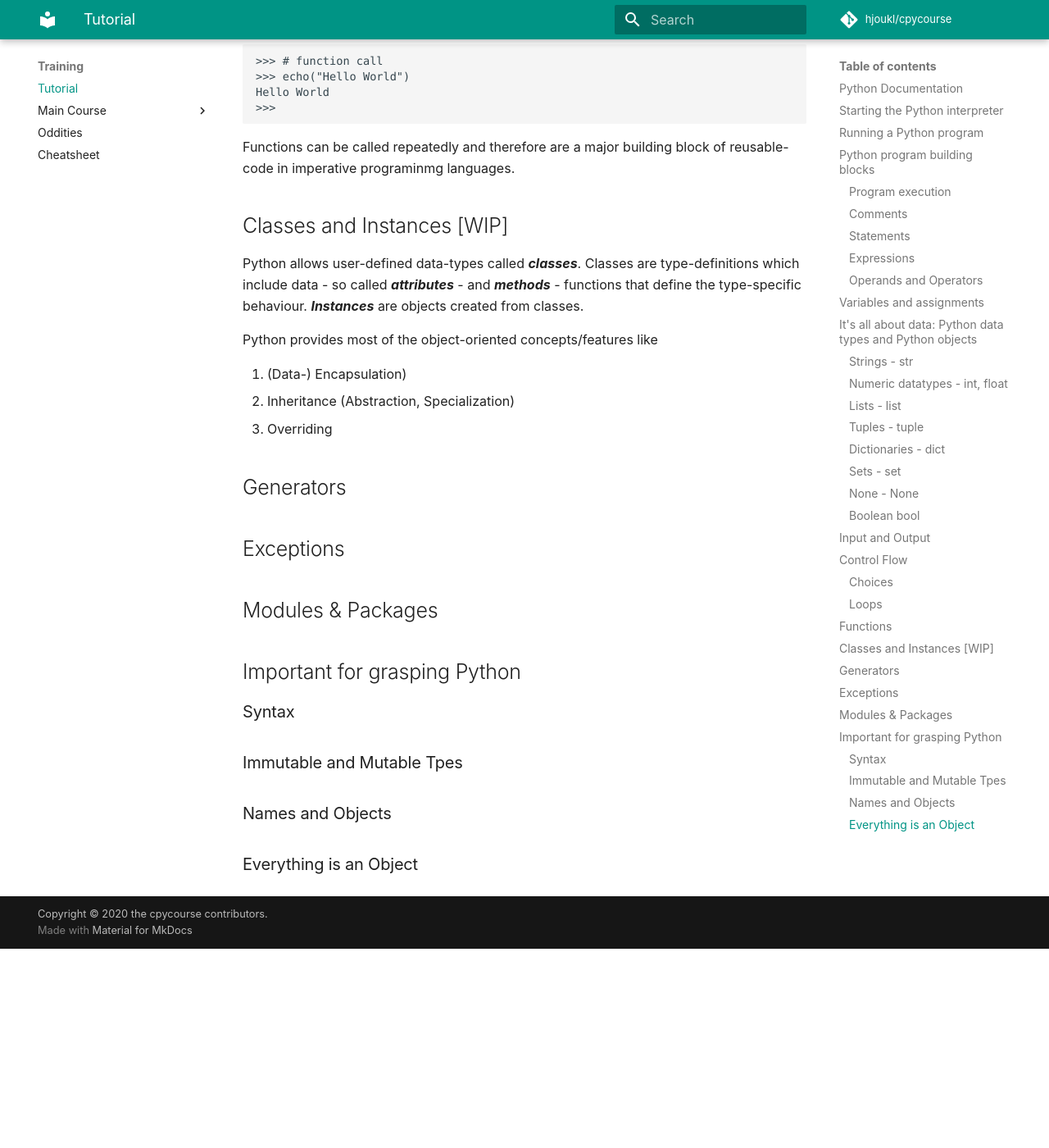
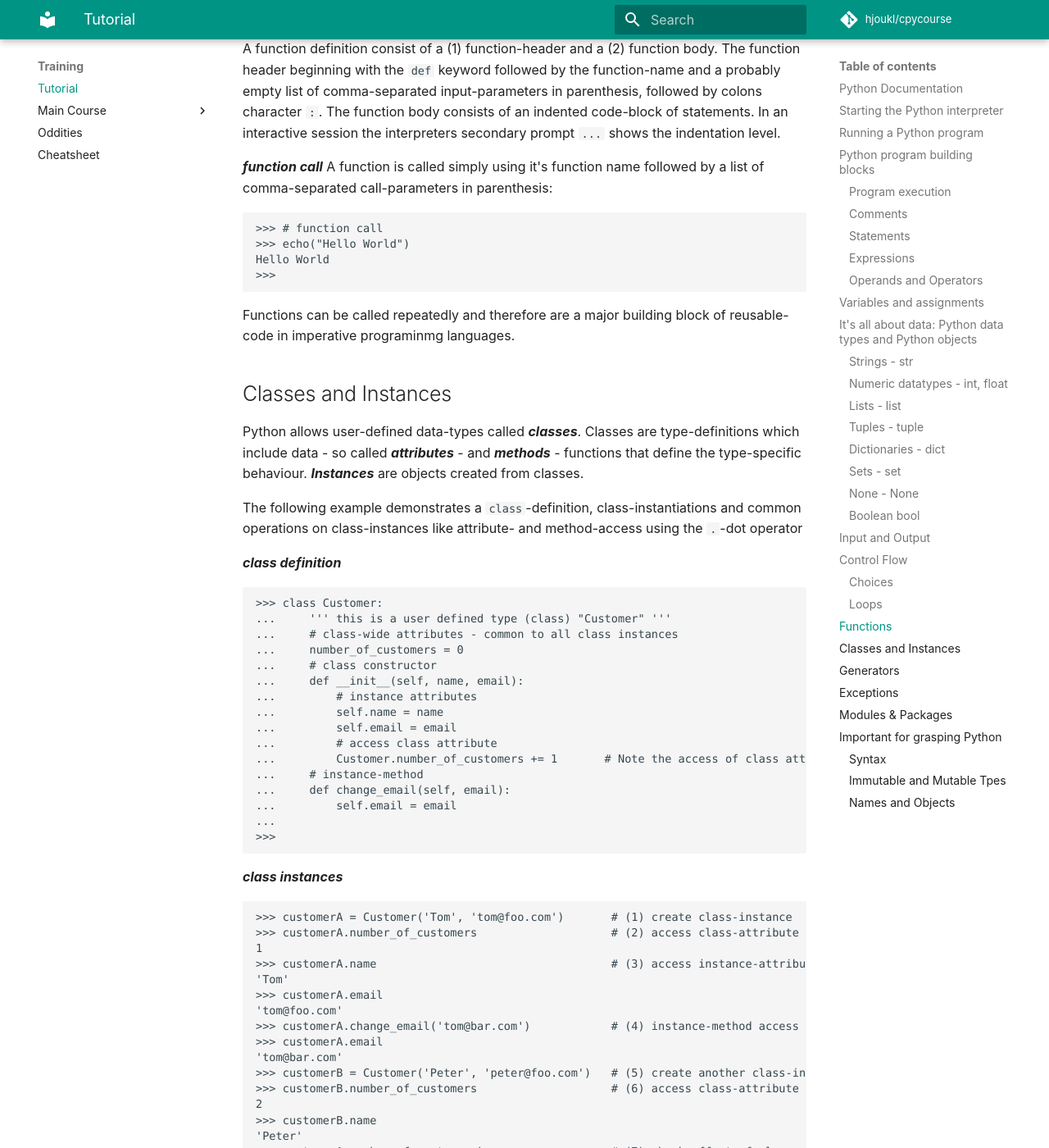
Before and after one commit to rkluger68/cpycourse, an MkDocs documentation site: the page built from docs/training/tutorial.md, in a window 1280 px wide and 1400 px high, scrolled down 16984 px. Shown: the whole window at 82% size. Built offline with MkDocs 1.6.1 and Material for MkDocs 9.7.7, drawn with Linux system fonts in a browser that asks for light colours; comment, search, counter and statistics services are not loaded; before the commit the page ends 18141 px from its top, so only the background shows below that; some of the changed text lies outside the part shown.

Commit message:
Update tutorial.md
Update section"Classes and Instance"

```diff
--- a/docs/training/tutorial.md
+++ b/docs/training/tutorial.md
@@ -10,7 +10,6 @@ The Python official documentation can be found here <https://docs.python.org/3/i
 
 For an ***interactive session*** simply type `python` or `python3` in a console/shell of your computer (`$` - shell-prompt)
 
-    :::python
     $ python
     Python 3.6.5 (default, Jun 28 2018, 16:00:48)
     [GCC 4.8.5] on linux
@@ -32,7 +31,7 @@ From now on this tutorial uses the `python -q` for interactive sessions, avoid i
 Type in your 1.st Python statement. After pressing the \<enter\>-key the interpreter will execute the statement, and in this
 case will show the result.
 
-    :::python
+    python -q
     >>> print ("Hello World")
     Hello World
     >>>
@@ -168,6 +167,7 @@ As mentioned above a program is build as a sequence of statements. This is very
 4. Operands and Operators
 
 which means:
+
   - a program is a sequence of comments and statements
   - a statement is either an 'executable instruction' (***do-something***) or an 'evaluable expression' (***compute-something***)
   - an expression is build up from operands and operators
@@ -724,15 +724,52 @@ A function is called simply using it's function name followed by a list of comma
 Functions can be called repeatedly and therefore are a major building block of reusable-code in imperative programinmg languages.
 
 
-## Classes and Instances [WIP]
+## Classes and Instances
 
 Python allows user-defined data-types called ***classes***. Classes are type-definitions which include data - so called ***attributes*** - and ***methods*** - functions that define the type-specific behaviour. ***Instances*** are objects created from classes.
 
-Python provides most of the object-oriented concepts/features like
+The following example demonstrates a `class`-definition, class-instantiations and common operations on class-instances like attribute- and method-access using the `.`-dot operator
 
-1. (Data-) Encapsulation)
-2. Inheritance (Abstraction, Specialization)
-2. Overriding
+***class definition***
+
+    >>> class Customer:
+    ...     ''' this is a user defined type (class) "Customer" '''
+    ...     # class-wide attributes - common to all class instances
+    ...     number_of_customers = 0
+    ...     # class constructor
+    ...     def __init__(self, name, email):
+    ...         # instance attributes
+    ...         self.name = name
+    ...         self.email = email
+    ...         # access class attribute
+    ...         Customer.number_of_customers += 1       # Note the access of class attributes from inside the class
+    ...     # instance-method
+    ...     def change_email(self, email):
+    ...         self.email = email
+    ...
+    >>>
+
+***class instances***
+
+    >>> customerA = Customer('Tom', 'tom@foo.com')       # (1) create class-instance
+    >>> customerA.number_of_customers                    # (2) access class-attribute using '.'-dot operator
+    1
+    >>> customerA.name                                   # (3) access instance-attribute using '.'-dot operator
+    'Tom'
+    >>> customerA.email
+    'tom@foo.com'
+    >>> customerA.change_email('tom@bar.com')            # (4) instance-method access using '.'-dot operator
+    >>> customerA.email
+    'tom@bar.com'
+    >>> customerB = Customer('Peter', 'peter@foo.com')   # (5) create another class-instance
+    >>> customerB.number_of_customers                    # (6) access class-attribute
+    2
+    >>> customerB.name
+    'Peter'
+    >>> customerA.number_of_customers)                   # (7) check affect of class-attributes
+    2
+    >>>
+
 
 ## Generators
 
@@ -750,5 +787,3 @@ Python provides most of the object-oriented concepts/features like
 ### Immutable and Mutable Tpes
 
 ### Names and Objects
-
-### Everything is an Object
```
